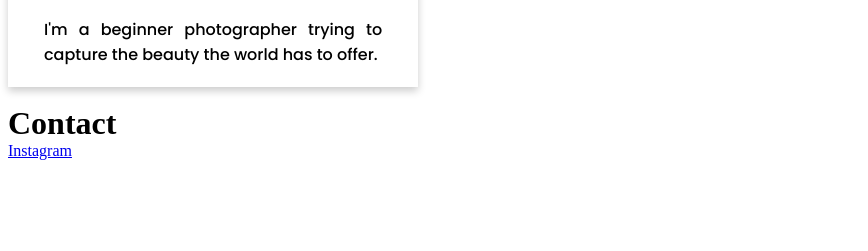
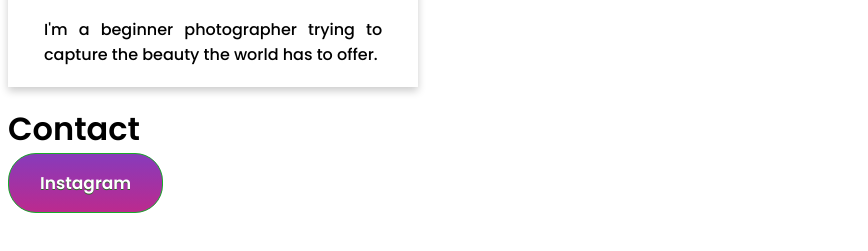
Before and after one commit to RandomniIII/Photography-portfolio, a plain HTML site: page AboutMe.html in a window 1280 px wide. Shown: the part 421-672 px from the top of the page, without its empty margins (0-868 px from the left). Drawn offline with Linux system fonts and the light colour scheme.

Commit message:
Update AboutMe.css

```diff
--- a/AboutMe.css
+++ b/AboutMe.css
@@ -101,14 +101,33 @@ html {
   clear: both;
   display: table;
 }
-.container h2{
- font-family: 'Poppins', sans-serif;
-}
-.container p{
+.container p, .container h2 , .contact{
  font-family: 'Poppins', sans-serif;
 }
 .title {
   color: grey;
+}
+.myButton {
+  background:linear-gradient(to bottom, #8a3ab9 5%, #bc2a8e 100%);
+  background-color:#8a3ab9;
+  border-radius:28px;
+  border:1px solid #18ab29;
+  display:inline-block;
+  cursor:pointer;
+  color:#ffffff;
+  font-size:17px;
+  font-weight:bold;
+  padding:16px 31px;
+  text-decoration:none;
+  text-shadow:0px 1px 0px #2f6627;
+}
+.myButton:hover {
+  background:linear-gradient(to bottom, #bc2a8e 5%, #8a3ab9 100%);
+  background-color:#bc2a8e;
+}
+.myButton:active {
+  position:relative;
+  top:1px;
 }
 @media screen and (max-width: 700px)
 {
@@ -125,4 +144,4 @@ html {
   {
     display: flex;
   }
-}s
+}
```
